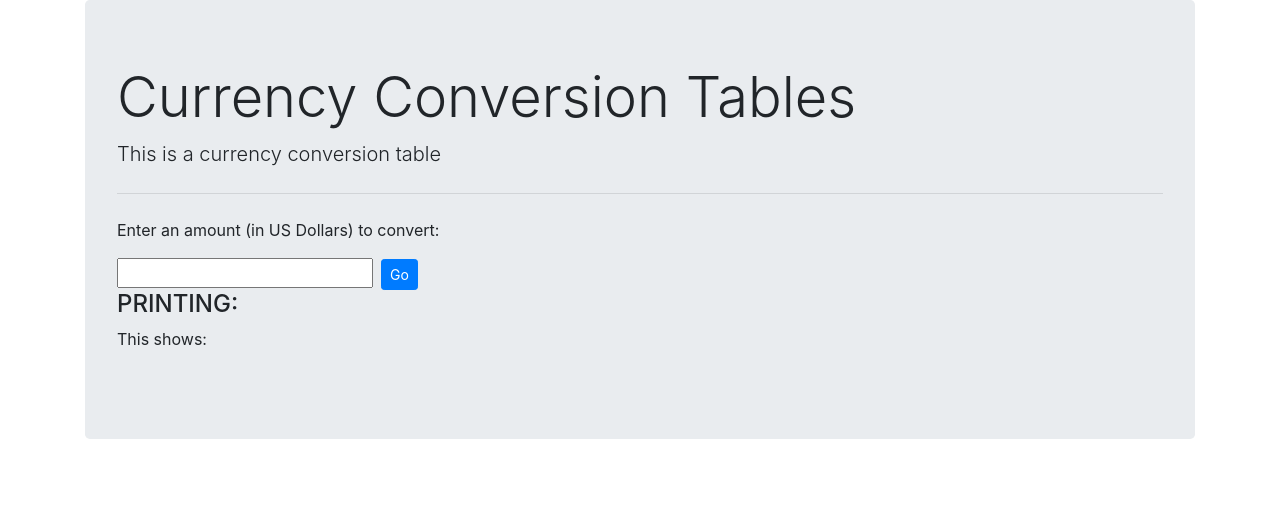
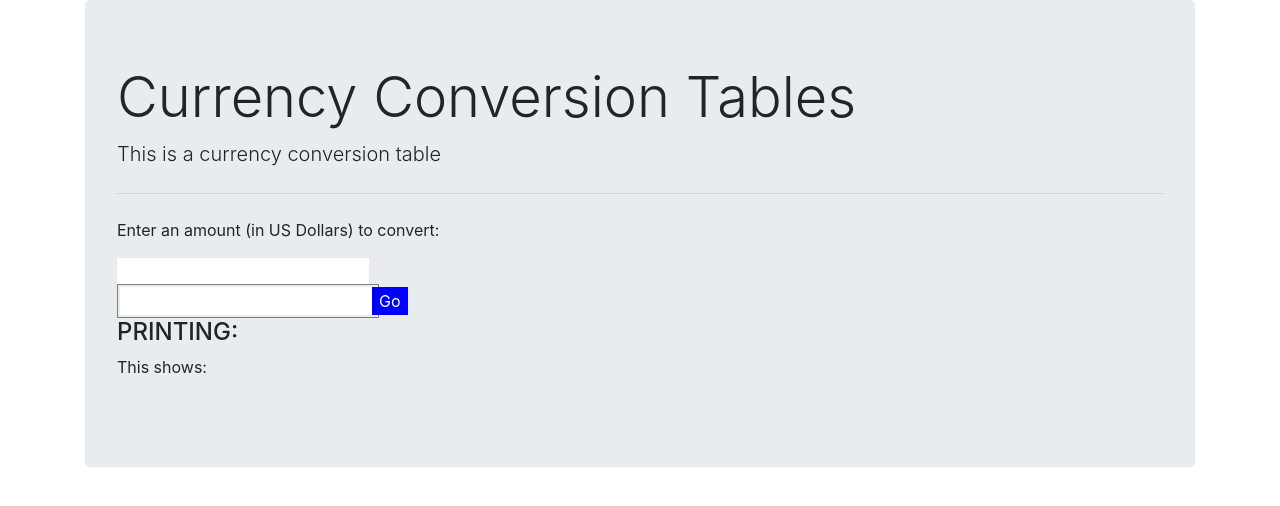
Before and after one commit to drygwelski2020/react-currency-converter, a React (Create React App) app: page / in a window 1280 px wide. Shown: the top 506 px of the page. Built offline with nearby package versions, Linux system fonts and the light colour scheme; the HTML template or start-up script is replaced by a standard one.

Commit message:
Added new text box

```diff
--- a/src/components/Currency.jsx
+++ b/src/components/Currency.jsx
@@ -7,7 +7,9 @@ export function Currency() {
   const params = useParams()
 
   const [currencyDetails, setCurrencyDetails] = useState({
-    rates: [],
+    base: undefined,
+    rates: [undefined],
+    date: undefined,
   })
 
   const loadCurrencyFromApi = () => {
@@ -31,14 +33,10 @@ export function Currency() {
 
       <input type="text" className="mr-2"></input>
 
-      <button
-        className="btn btn-primary btn-sm"
-        onClick={() => {
-          setCurrencyDetails()
-        }}
-      >
-        Go
-      </button>
+      <form>
+        <input />
+        <button>Go</button>
+      </form>
 
       <div className="media">
         <div className="media-body">
--- a/src/index.scss
+++ b/src/index.scss
@@ -10,3 +10,26 @@ body {
   margin: 0;
   min-height: 100%;
 }
+
+form {
+  display: flex;
+  flex-direction: row;
+  border: 1px solid grey;
+  padding: 2px;
+  width: 25%;
+}
+
+input {
+  flex-grow: 2;
+  border: none;
+}
+
+input:focus {
+  outline: none;
+}
+
+button {
+  border: 1px solid blue;
+  background: blue;
+  color: white;
+}
```
